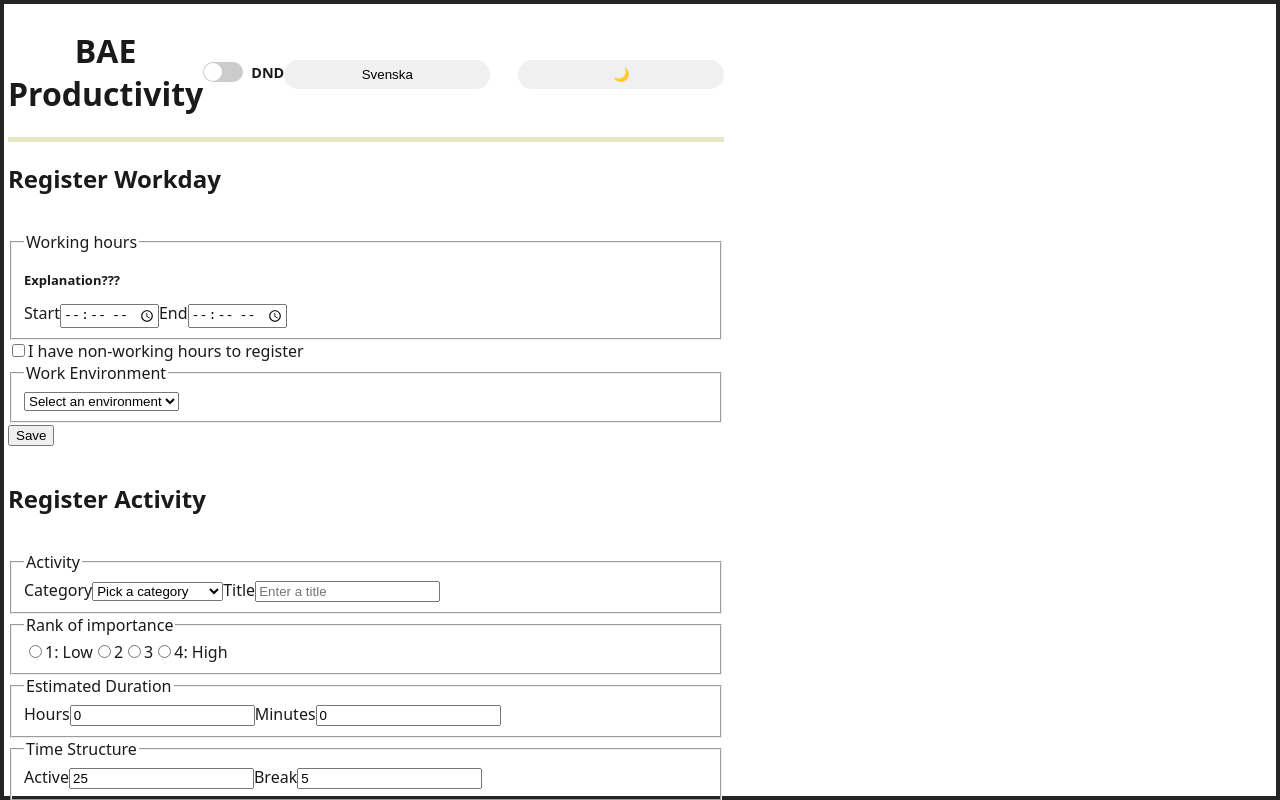
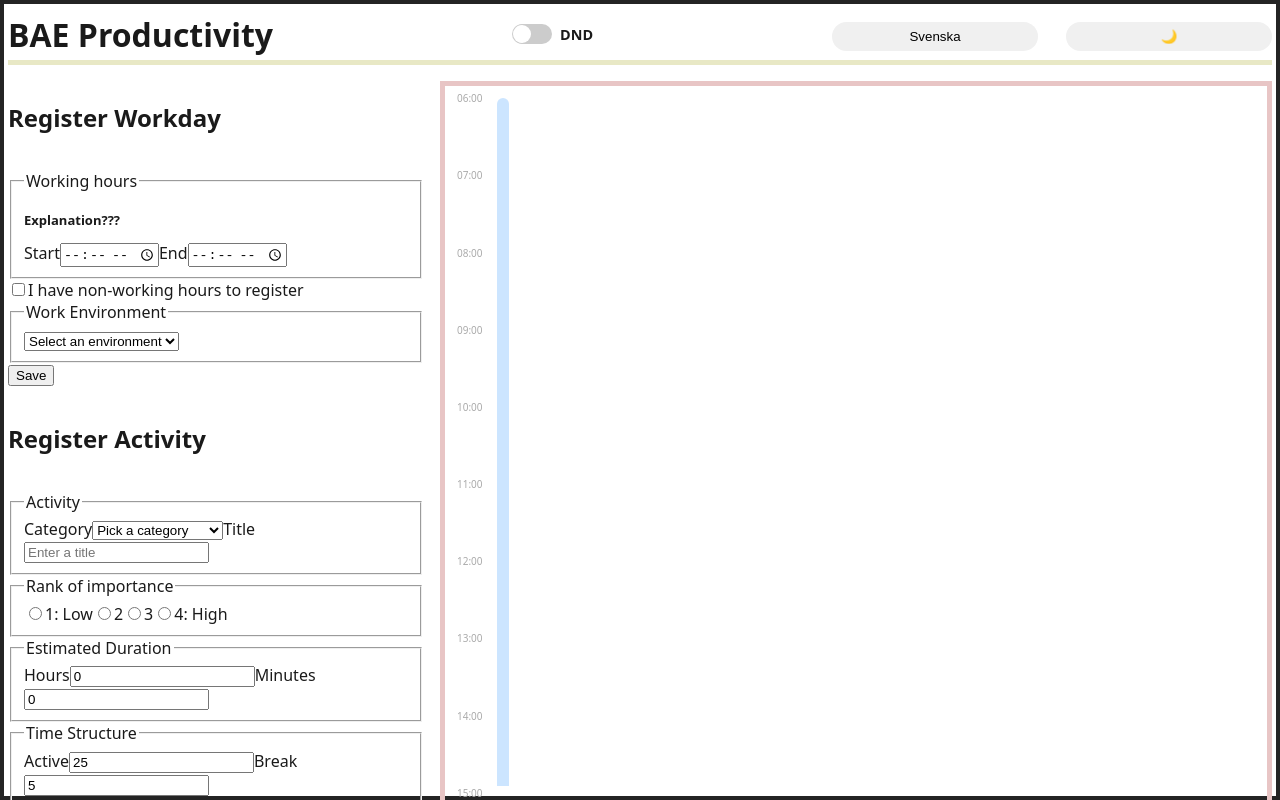
Before and after one commit to ollewarne/linkoping-pps, a React (Vite) app: page / in a window 1280 px wide. Shown: the top 800 px of the page. Built offline with nearby package versions, Linux system fonts and the light colour scheme.

Commit message:
update css for app

```diff
--- a/src/App.css
+++ b/src/App.css
@@ -1,4 +1,5 @@
-#root {
+
+.container {
     margin: 0 auto;
     display: grid;
     grid-template-columns: 1fr 2fr;
```
